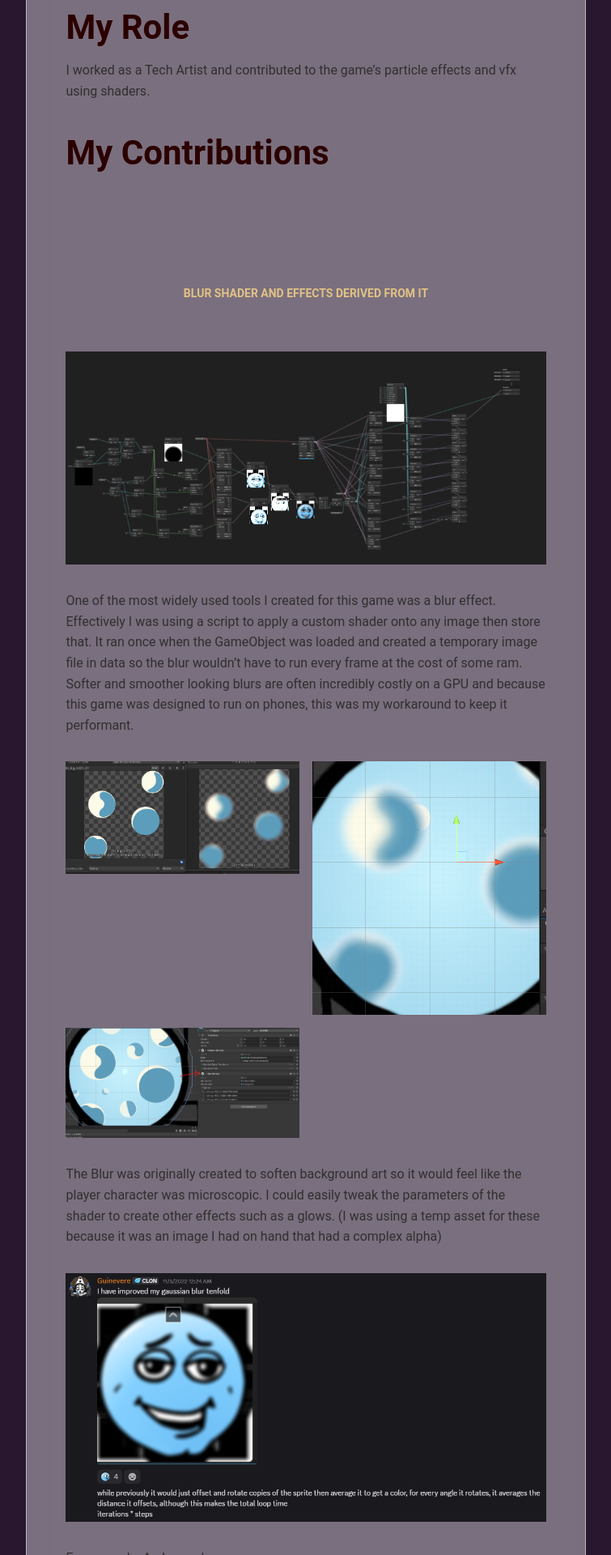
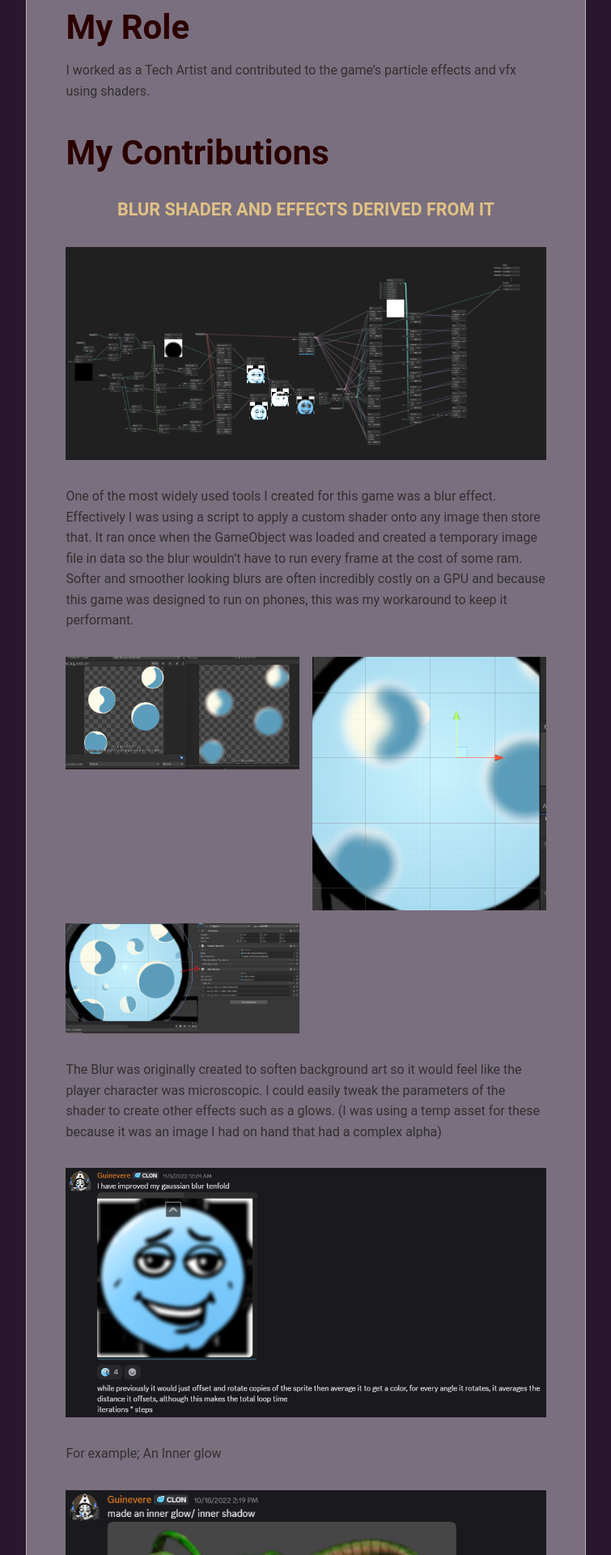
Before and after one commit to Ghastlymicrowave/Ghastlymicrowave.github.io, a Jekyll site: the page built from _projects/Bloobo.md, in a window 1280 px wide. Shown: the part 1706-3626 px from the top of the page at 81% size, without its empty margins (262-1017 px from the left). Built offline with Jekyll 4.4.1, drawn with Linux system fonts in a browser that asks for light colours.

Commit message:
heading edit

```diff
--- a/assets/css/custom.css
+++ b/assets/css/custom.css
@@ -434,6 +434,10 @@ main.detail-page .art-content {
 }
 
 
+/* =========================================================
+   DETAIL HEADINGS
+   ========================================================= */
+
 main.detail-page .project-content h1,
 main.detail-page .project-content h2,
 main.detail-page .project-content h3,
@@ -444,18 +448,40 @@ main.detail-page .art-content h3,
 main.detail-page .art-content h4 {
     margin-top: 2.5rem;
     margin-bottom: 1rem;
+
+    padding: 0;
 }
 
+
+/* H3 */
+
+main.detail-page .project-content h3,
+main.detail-page .art-content h3 {
+    margin-top: 2rem;
+    margin-bottom: 0.75rem;
+
+    font-size: 1.35rem;
+    line-height: 1.3;
+}
+
+
+/* First heading */
 
 main.detail-page .project-content > h1:first-child,
 main.detail-page .project-content > h2:first-child,
 main.detail-page .project-content > h3:first-child,
+main.detail-page .project-content > h4:first-child,
 main.detail-page .art-content > h1:first-child,
 main.detail-page .art-content > h2:first-child,
-main.detail-page .art-content > h3:first-child {
+main.detail-page .art-content > h3:first-child,
+main.detail-page .art-content > h4:first-child {
     margin-top: 0;
 }
 
+
+/* =========================================================
+   PARAGRAPHS
+   ========================================================= */
 
 main.detail-page .project-content p,
 main.detail-page .art-content p {
```
